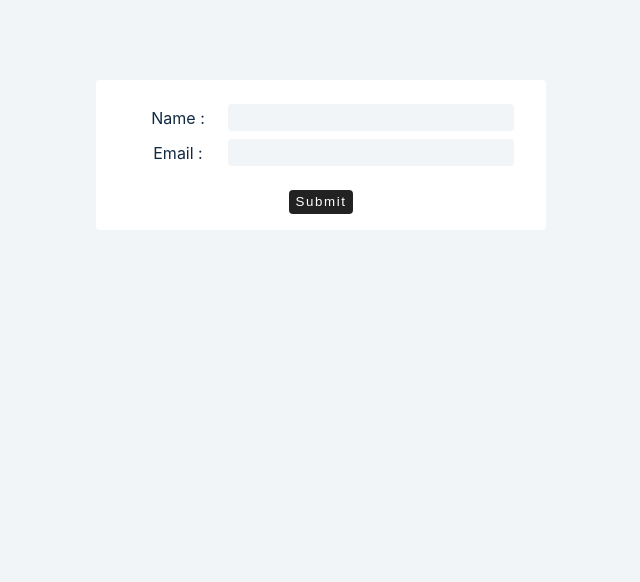
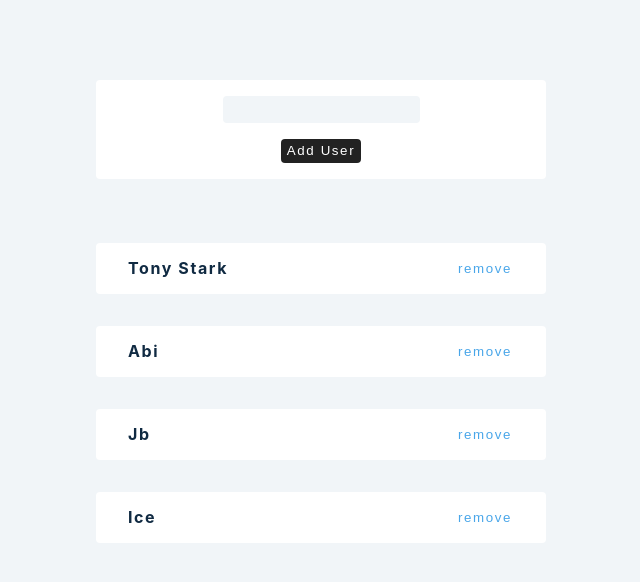
Before and after one commit to abinaya-tamilselvan/advance-react, a React (Create React App) app: page / in a window 1280 px wide. Shown: the top 582 px of the page, without its empty margins (319-959 px from the left). Built offline with nearby package versions, Linux system fonts and the light colour scheme.

Commit message:
Learnt Reducers

```diff
--- a/src/App.js
+++ b/src/App.js
@@ -7,7 +7,8 @@ import React from "react";
 //import UseEffectBasics from './tutorial/UseEffectBasics'
 //import UseStateArray from './tutorial/UseStateArray'
 //import LearnJSON from './tutorial/LearnJSON';
-import Form from './tutorial/Form';
+//import Form from './tutorial/Form';
+import Index from './tutorial/Reducer/index'
 
 
 function App() {
@@ -19,7 +20,8 @@ function App() {
      {/*<UseStateArray /> */}
      {/*< UseEffectBasics />*/}
      {/*<LearnJSON />*/}
-     <Form />
+     {/*<Form />*/}
+     <Index />
      </div>
   );
 }
--- a/src/tutorial/Reducer/Reducer.js
+++ b/src/tutorial/Reducer/Reducer.js
@@ -1,32 +1,32 @@
-export const reducer = (state, action) =>
-{
-    if(action.type==='ADD_ITEM')
-    {
-        const newPeople= [...state.people,action.payload];
-        return{
+export const reducer = (state, action) => {
+    if (action.type === 'ADD_ITEM') {
+        const newPeople = [...state.people, action.payload];
+        return {
             ...state,
             people: newPeople,
             isModalOpen: true,
-            modalContent: "item Added",
+            modalContent: "item Added"
         };
     }
-    if(action.type === "NO_VALUE")
-    {
-        return{
-            ...state, isModalOpen:true, modalContent: "Please enter value"
+    if (action.type === 'NO_VALUE') {
+        return {
+            ...state,
+            isModalOpen: true,
+            modalContent: "Please enter value"
         };
     }
-    if(action.type ==="CLOSE_MODAL")
-    {
-        return{...state, isModalOpen: false};
+    if (action.type === 'CLOSE_MODAL') {
+        return {
+            ...state,
+            isModalOpen: false
+        };
     }
-    if(action.type ==="REMOVE_ITEM")
-    {
-        const newPeople = state.people.filter (
+    if (action.type === "REMOVE_ITEM") {
+        const newPeople = state.people.filter(
+            (person) => person.id !== action.payload
+        );
+        return {...state, people:newPeople};
+    }
+    throw new Error("no matching action type")
 
-            (person) => person.id != action.payload
-        );
-        return {...state,people: newPeople};
-    }
-    throw new Error ("no Matching action type");
 }
--- a/src/tutorial/Reducer/index.js
+++ b/src/tutorial/Reducer/index.js
@@ -1,69 +1,59 @@
-import React, {useState, useReducer} from 'react'
-import {data} from "../data";
-import Modal from './modal';
-// Lets import reducer
-import {reducer} from './Reducer';
+import React, { useState, useReducer } from 'react'
+import Modal from './modal'
+import { data } from "../data"
+import { reducer } from './Reducer'
 
 const defaultState = {
-
-    people:data,
-    isModalOpen: true,
+    people: data,
+    isModalOpen: false,
     modalContent: "",
 }
 
 function Index() {
+    // const [people, setPeople] = useState(data)
+    // const [showModal, setShowModal] = useState(false);
+    const [name, setName] = useState('')
+    const [state, dispatch] = useReducer(reducer, defaultState) //define our reducer
 
-    const [name, setName] = useState('');  // use state to take name input    const [people, setPeople] = useState(data);
-    const [state, dispatch] = useReducer(reducer,defaultState);
-
-    const handleSumbit = (e) =>
-    {
+    const handleSubmit = (e) => {
         e.preventDefault();
-       if(name)
-        {
-           const newItem = {id: new Date().getTime().toString(), name};
-           dispatch({type:"ADD_ITEM", payload: newItem});
-           setName("");
-        }
-       else
-       {
-          dispatch({type: 'N0_VALUE'});
+        if (name) { // if their is a name then showmodal willl be true
+            // setShowModal(true);
+            // setPeople([...people, { id: new Date().getTime().toString(), name }])
+            // setName('')
+            const newItem = { id: new Date().getTime().toString(), name }
+            dispatch({ type: "ADD_ITEM", payload: newItem })
+            setName('');
+        } else {
+            // setShowModal(true)
+            dispatch({ type: "NO_VALUE" });
         }
     }
     const closeModal = () => {
-        dispatch({type: 'CLOSE_MODAL'});
-
+        dispatch({ type: "CLOSE_MODAL" });
     }
-
     return (
         <>
-
-        {state.isModalOpen && (<Modal closeModal = {closeModal} modalContent = {state.modalContent} />)}
-        <form onSubmit = {handleSumbit} className = 'form'>
-
+            {/* <h2>Index pages</h2> */}
+            {/* {showModal && <Modal />}  */}
+            {state.isModalOpen && (<Modal closeModal={closeModal} modalContent={state.modalContent} />)}
+            {/* //if this show modal is true only then it will work below code */}
+            <form onSubmit={handleSubmit} className='form'>
                 <div>
-           <input type = "text"
-           value={name}
-           onChange={(e)=> setName(e.target.value)}/>
+                    <input type="text" value={name} onChange={(e) => setName(e.target.value)}></input>
                 </div>
-            <button type = "sumbit"> add user </button>
+                <button type="submit">add user</button>
             </form>
-
-        {state.people.map((person) =>
             {
+                state.people.map((person) => {
                     return <>
-            <div key = {person.id} className='item'>
+                        <div key={person.id} className='item'>
                             <h4>{person.name}</h4>
-             <button onClick ={() =>
-             {
-                dispatch({type:"REMOVE_ITEM", payload: person.id})}}>
-                remove
-             </button>
-
+                            <button onClick={() => dispatch({ type: "REMOVE_ITEM", payload: person.id })}>remove</button>
                         </div>
-
                     </>
-        })}
+                })
+            }
         </>
     )
 }
--- a/src/tutorial/Reducer/modal.js
+++ b/src/tutorial/Reducer/modal.js
@@ -2,11 +2,11 @@ import React from 'react'
 
 function Modal({modalContent}) {
     return (
-        <div className='modal'>
-            <p> I am modal</p>
-
-        </div>
+       <>
+       <div className='modal'></div>
+       <p>Hello I am modal</p>
+       </>
     )
 }
 
-export default Modal;
+export default Modal
```
Lines whose indentation alone changed are shown as unchanged.
